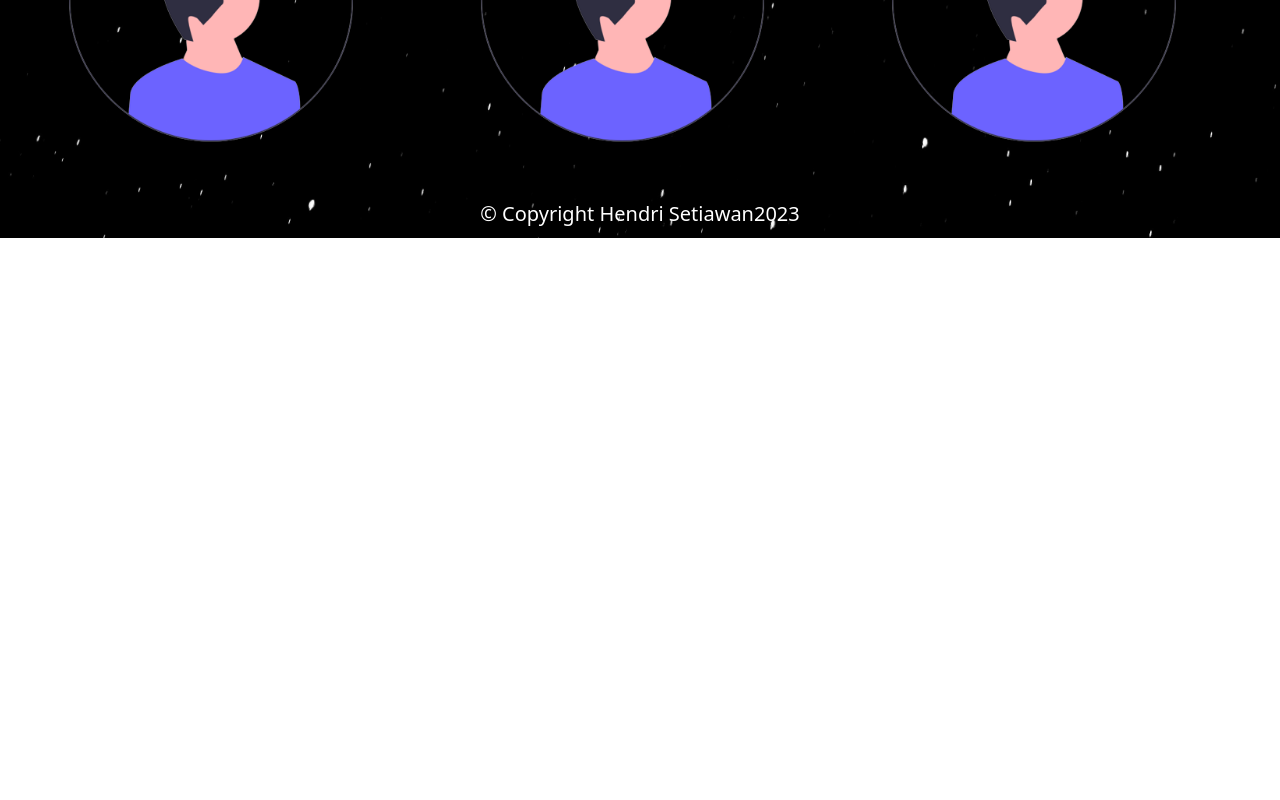
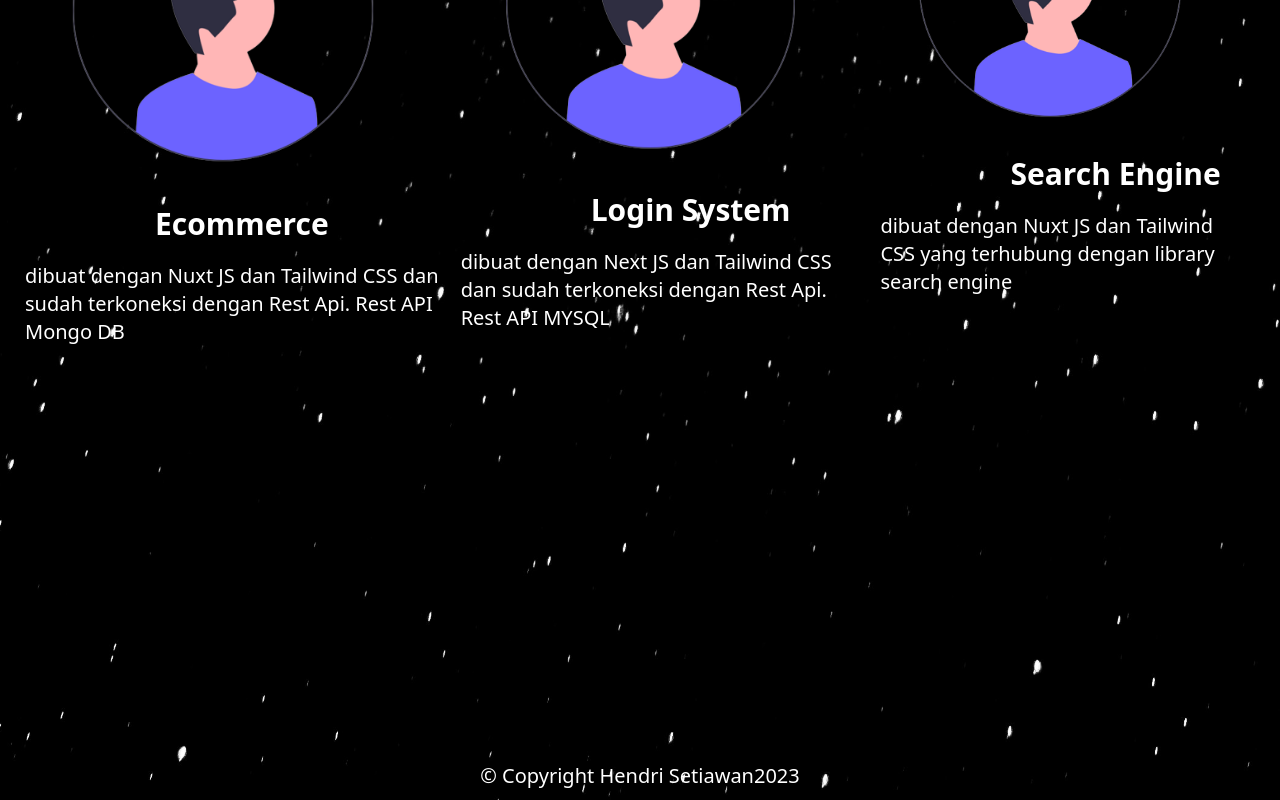
Before and after one commit to hendri213/coba_coding3, a Next.js app: page / in a window 1280 px wide. Shown: the part 1187-1987 px from the top of the page. Before the commit the page ends 1425 px from the top, so only its background shows below. Built offline with nearby package versions, Linux system fonts and the light colour scheme.

Commit message:
menambahkan penjelasan dari projects

```diff
--- a/src/app/components/Footer.jsx
+++ b/src/app/components/Footer.jsx
@@ -2,7 +2,7 @@ import React from 'react'
 
 const Footer = () => {
   return (
-    <footer className='text-center text-xl mb-[10px]'>
+    <footer className='text-center text-xl mb-[10px] mt-[400px]'>
       &copy; Copyright Hendri Setiawan2023
     </footer>
   )
--- a/src/app/content/Projects.js
+++ b/src/app/content/Projects.js
@@ -14,6 +14,8 @@ const Projects = () => {
           height={700}
           alt="profile"
          />
+         <h2 className="ml-[150px] text-3xl font-semibold">Ecommerce</h2>
+         <p className='text-xl ml-[20px] mt-[20px]'>dibuat dengan Nuxt JS dan Tailwind CSS dan sudah terkoneksi dengan Rest Api. Rest API Mongo DB</p>
         </div>
         <div>
          <Image
@@ -22,6 +24,8 @@ const Projects = () => {
           height={700}
           alt="profile"
          />
+         <h2 className="ml-[150px] text-3xl font-semibold">Login System</h2>
+         <p className='text-xl ml-[20px] mt-[20px]'>dibuat dengan Next JS dan Tailwind CSS dan sudah terkoneksi dengan Rest Api. Rest API MYSQL</p>
         </div>
         <div>
          <Image
@@ -30,6 +34,8 @@ const Projects = () => {
           height={700}
           alt="profile"
          />
+         <h2 className="ml-[150px] text-3xl font-semibold">Search Engine</h2>
+         <p className='text-xl ml-[20px] mt-[20px]'>dibuat dengan Nuxt JS dan Tailwind CSS yang terhubung dengan library search engine</p>
         </div>
       </div>
     </div>
```
